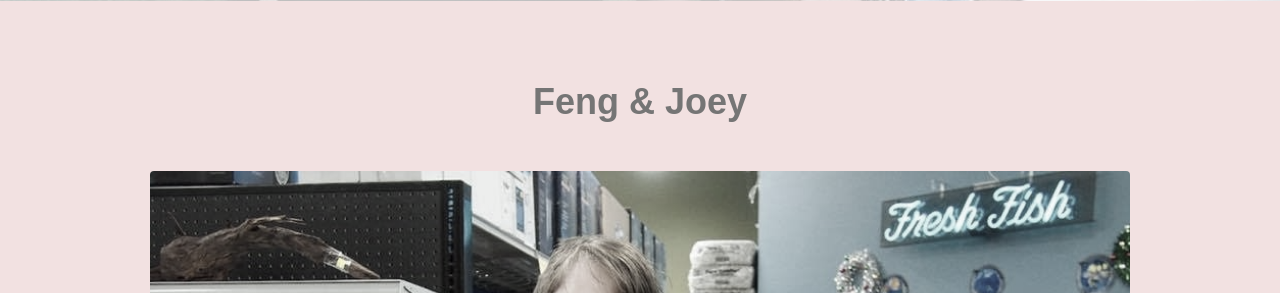
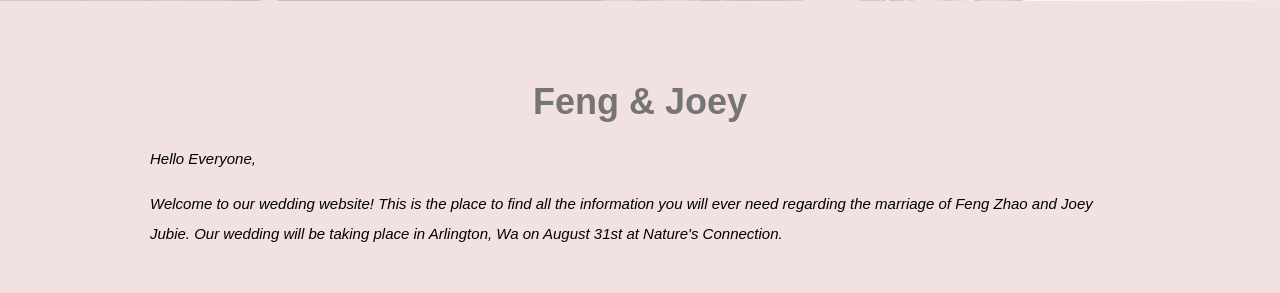
Before and after one commit to dbish/joeyandfeng, a Flask app: page / in a window 1280 px wide. Shown: the part 799-1092 px from the top of the page. Run offline with Flask 2, Linux system fonts and the light colour scheme.

Commit message:
updated photos and copy per joey's email

```diff
--- a/templates/index.html
+++ b/templates/index.html
@@ -22,6 +22,16 @@
 <!-- Header / Home-->
 <header class="w3-display-container w3-wide bgimg w3-grayscale-min" id="home">
   <div class="w3-display-middle w3-text-white w3-center">
+   <br/>
+   <br/>
+   <br/>
+   <br/>
+   <br/>
+   <br/>
+   <br/>
+   <br/>
+   <br/>
+   <br/>
     <h1 class="w3-jumbo">Feng & Joey</h1>
     <h2>Are getting married</h2>
     <h2><b>08.31.2018</b></h2>
@@ -42,11 +52,22 @@
 <div class="w3-container w3-padding-64 w3-pale-red w3-grayscale-min" id="us">
   <div class="w3-content">
     <h1 class="w3-center w3-text-grey"><b>Feng & Joey</b></h1>
-    <img class="w3-round w3-grayscale-min" src="{{url_for('static', filename='fengandjoey2.jpg')}}" style="width:100%;margin:32px 0">
-    <p><i>You all know us. And we all know you. We are getting married lorem ipsum dolor sit amet, consectetur adipiscing elit, sed do eiusmod tempor incididunt ut labore et dolore magna aliqua. Ut enim ad minim veniam, quis nostrud exercitation ullamco laboris nisi ut aliquip ex ea commodo consequat. Excepteur sint
-      occaecat cupidatat non proident, sunt in culpa qui officia deserunt mollit anim id est laborum consectetur adipiscing elit, sed do eiusmod tempor incididunt ut labore et dolore magna aliqua. Ut enim ad minim veniam, quis nostrud exercitation ullamco
-      laboris nisi ut aliquip ex ea commodo consequat.</i>
-    </p><br>
+    <p><i>Hello Everyone,</i></p>
+    <p><i>
+	Welcome to our wedding website! This is the place to find all the information you will ever need regarding the marriage of Feng Zhao and Joey Jubie.
+
+Our wedding will be taking place in Arlington, Wa on August 31st at Nature's Connection.
+    </i></p>
+    <img class="w3-round w3-grayscale-min" src="{{url_for('static', filename='joey_new.jpg')}}" style="width:100%;margin:32px 0">
+    <i><b>Groom</b>: Tall, pale, red beard. That about sums it up.</i>
+    <hr style="width:50%">
+    <img class="w3-round w3-grayscale-min" src="{{url_for('static', filename='feng_new.jpg')}}" style="width:100%;margin:32px 0">
+    <b><i>Bride</b>: Professional, beautiful, doesn't eat vegetables. These are only a few of Feng's amazing qualities.</i>
+    <hr style="width:50%">
+    <img class="w3-round w3-grayscale-min" src="{{url_for('static', filename='lucky_new.jpg')}}" style="width:100%;margin:32px 0">
+    <b><i>Lucky</b>: Born in Puyallup to a slug eating mom and hand selected by a young Feng Zhao. Can run potentially forever.</i>
+    <hr style="width:50%">
+    <img class="w3-round w3-grayscale-min" src="{{url_for('static', filename='feng_and_joey_new.jpg')}}" style="width:100%;margin:32px 0">
     <p class="w3-center"><a href="#wedding" class="w3-button w3-black w3-round w3-padding-large w3-large">Wedding Details</a></p>
   </div>
 </div>
@@ -83,7 +104,6 @@
 <!-- RSVP section -->
 <div class="w3-container w3-padding-64 w3-pale-red w3-center w3-wide" id="rsvp">
   <h1>HOPE YOU CAN MAKE IT!</h1>
-  <p class="w3-large">Kindly Respond By June 15 2018</p>
   <p class="w3-xlarge">
     <button onclick="document.getElementById('id01').style.display='block'" class="w3-button w3-round w3-red w3-opacity w3-hover-opacity-off" style="padding:8px 60px">RSVP</button>
   </p>
```
